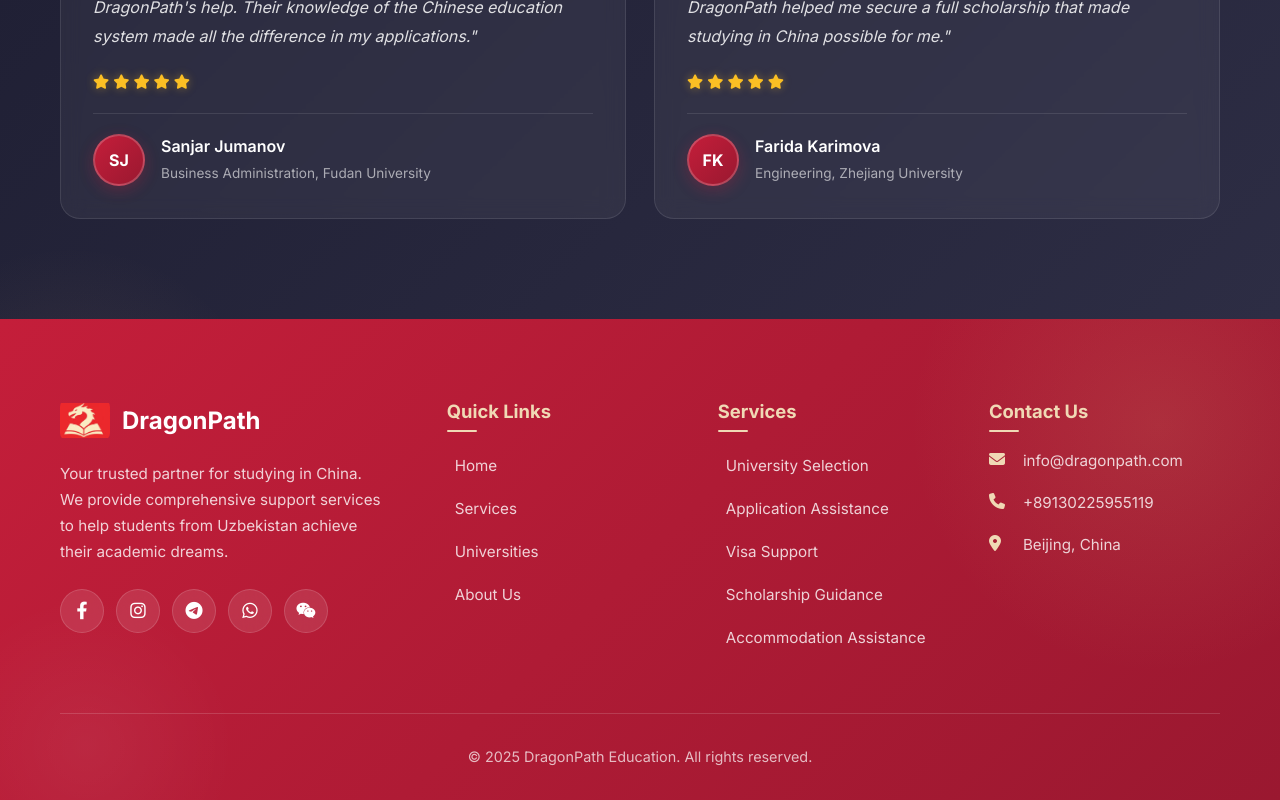
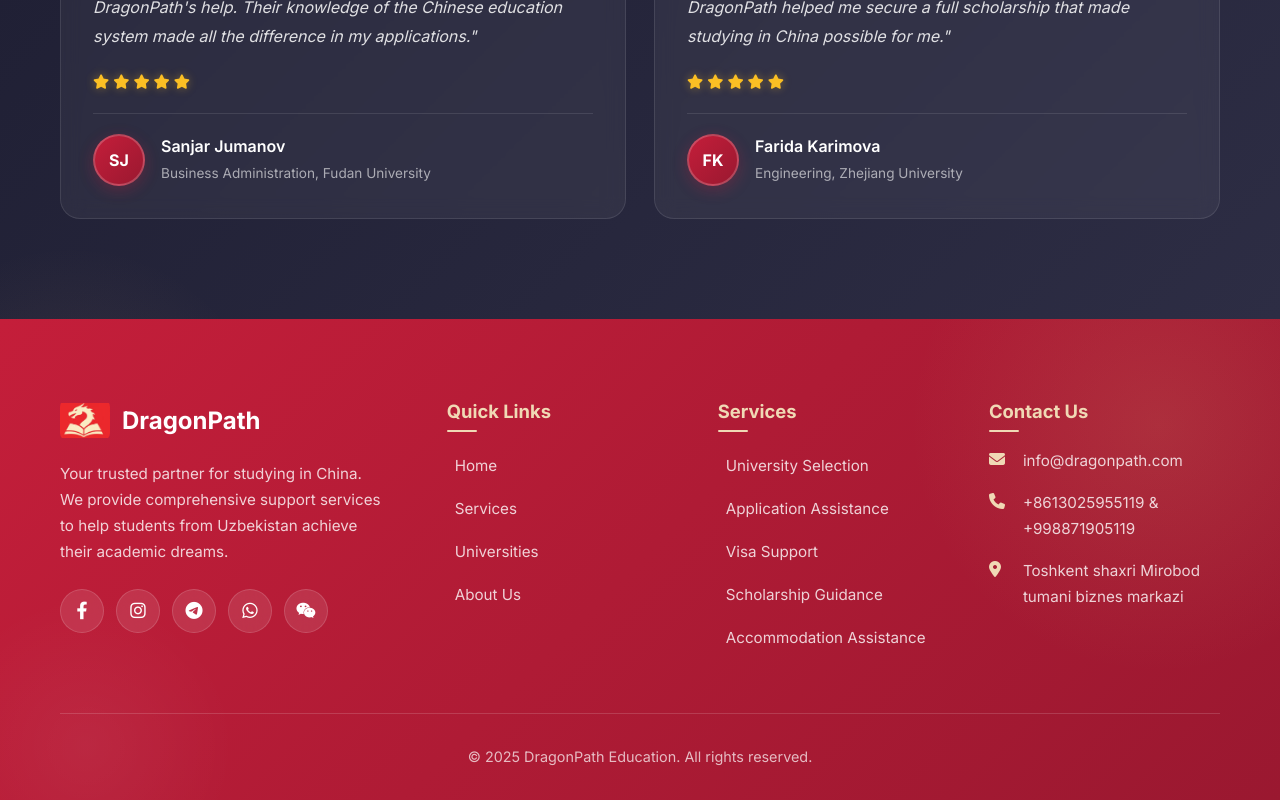
Before and after one commit to Ramilbey/dragonpath, a React (Create React App) app: page / in a window 1280 px wide. Shown: the part 5464-6264 px from the top of the page. Built offline with nearby package versions, Linux system fonts and the light colour scheme.

Commit message:
change location and tel nume

```diff
--- a/src/components/Footer/Footer.js
+++ b/src/components/Footer/Footer.js
@@ -246,7 +246,7 @@ const Footer = ({ scrollToSection }) => {
               <li>
                 <i className="fas fa-envelope"></i>
                 <a
-                  href="mailto:info@dragonpath.com"
+                  href="mailto:suhrobqutlimuratov108@gmail.com"
                   onClick={() => handleFooterLinkClick("Email Contact")}
                 >
                   info@dragonpath.com
@@ -258,12 +258,12 @@ const Footer = ({ scrollToSection }) => {
                   href="tel:+89130225955119"
                   onClick={() => handleFooterLinkClick("Phone Contact")}
                 >
-                  +89130225955119
+                  +8613025955119 & +998871905119
                 </a>
               </li>
               <li>
                 <i className="fas fa-map-marker-alt"></i>
-                <span>Beijing, China</span>
+                <span>Toshkent shaxri Mirobod tumani biznes markazi</span>
               </li>
             </ul>
           </div>
```
